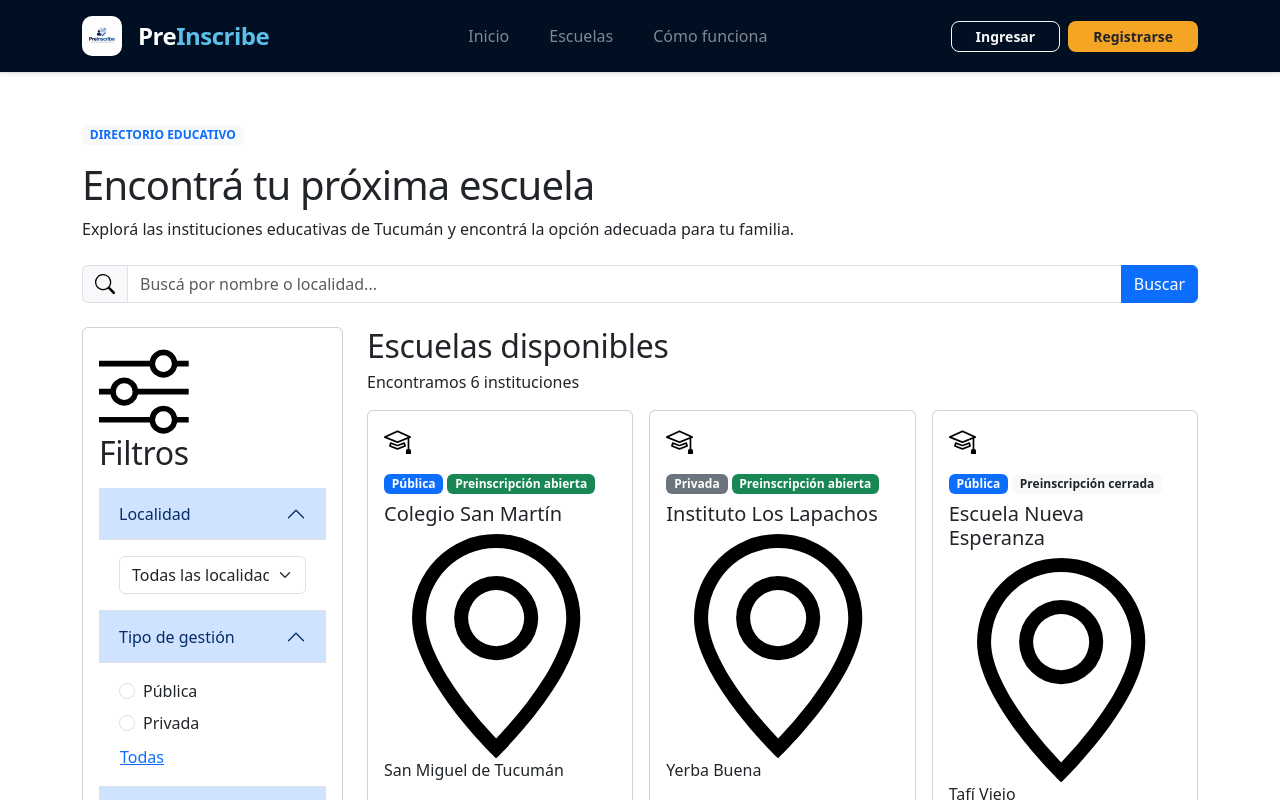
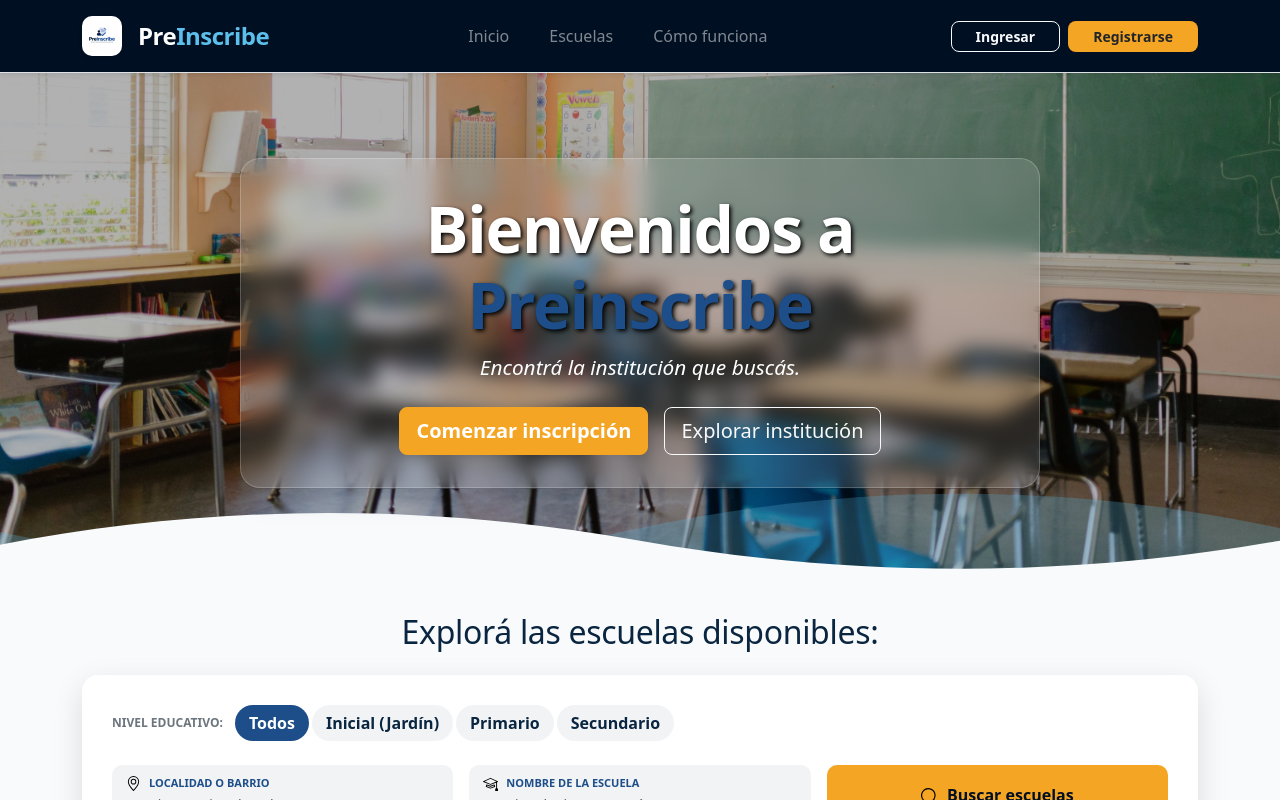
Before and after one commit to SheylaAstorga/Preinscribe-Frontend, a React (Vite) app: page / in a window 1280 px wide. Shown: the top 800 px of the page. Built offline with nearby package versions, Linux system fonts and the light colour scheme.

Commit message:
Cree el archivo AppRoutes donde vamos a conteneer todas nuestras rutas con su respectivo Path

```diff
--- a/src/App.jsx
+++ b/src/App.jsx
@@ -1,4 +1,5 @@
 import Escuelas from "./components/pages/Escuela/Escuelas";
+import AppRoutes from "./components/routes/AppRoutes";
 import { FamiliaLayout } from "./layouts/FamiliaLayout";
 import { AlumnosView } from "./views/familia/AlumnosView";
 // import Inicio from "./components/pages/Principal/Inicio";
@@ -6,11 +7,7 @@ import { AlumnosView } from "./views/familia/AlumnosView";
 function App() {
   return (
     <>
-      {/* <Inicio></Inicio> */}
-      <Escuelas></Escuelas>
-      {/* <FamiliaLayout>
-        <AlumnosView />
-      </FamiliaLayout> */}
+     <AppRoutes></AppRoutes>
     </>
   );
 }
--- /dev/null
+++ b/src/components/pages/Escuela/DetalleEscuela.jsx
@@ -0,0 +1,9 @@
+import React from 'react'
+
+const DetalleEscuela = () => {
+  return (
+    <div>DetalleEscuela</div>
+  )
+}
+
+export default DetalleEscuela
--- /dev/null
+++ b/src/components/routes/AppRoutes.jsx
@@ -0,0 +1,20 @@
+import { Routes, Route } from "react-router-dom";
+
+import Inicio from "../pages/Principal/Inicio";
+import Escuelas from "../pages/Escuela/Escuelas";
+import DetalleEscuela from "../pages/Escuela/DetalleEscuela";
+
+const AppRoutes = () => {
+  return (
+    <Routes>
+      <Route path="/" element={<Inicio />} />
+      <Route path="/escuelas" element={<Escuelas />} />
+      <Route
+        path="/escuelas/:id"
+        element={<DetalleEscuela />}
+      />
+    </Routes>
+  );
+};
+
+export default AppRoutes;
```
